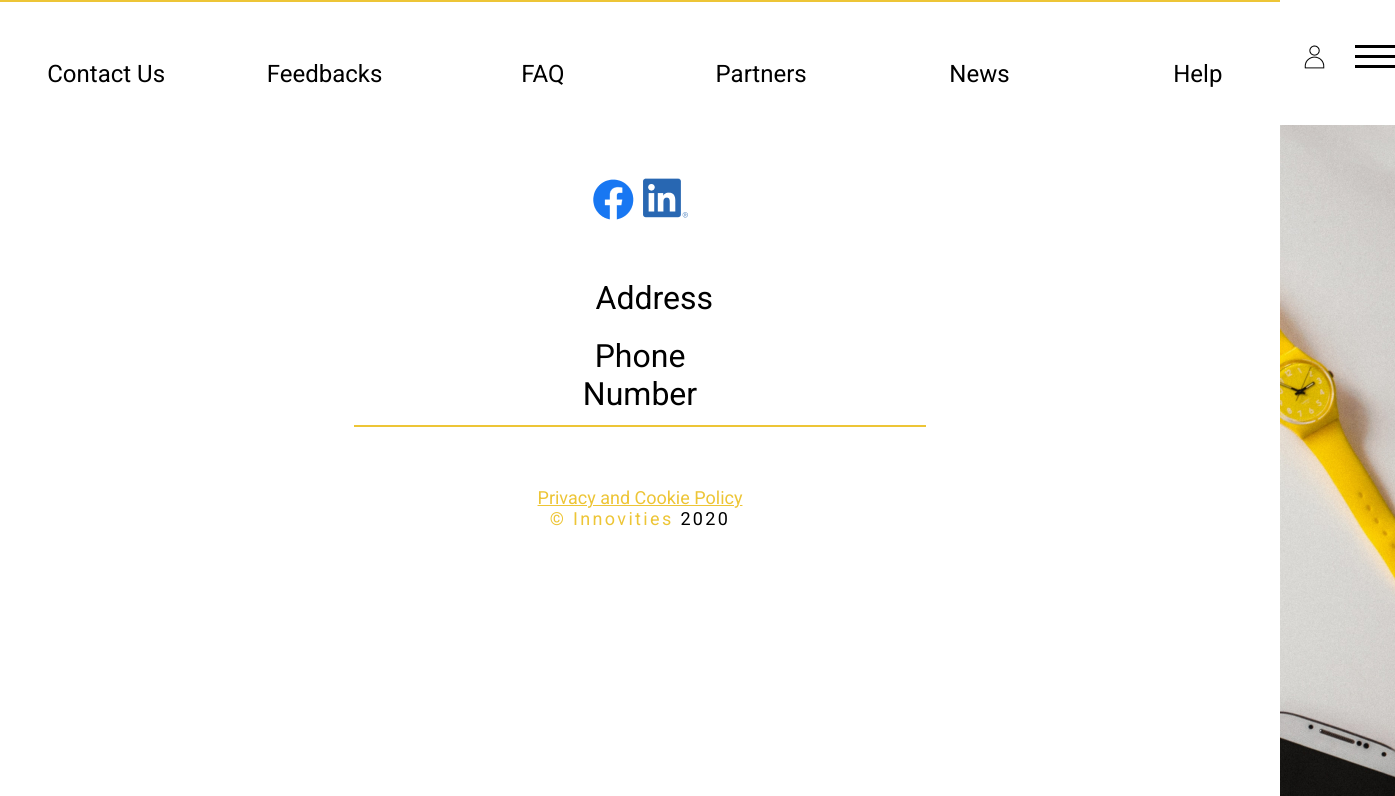
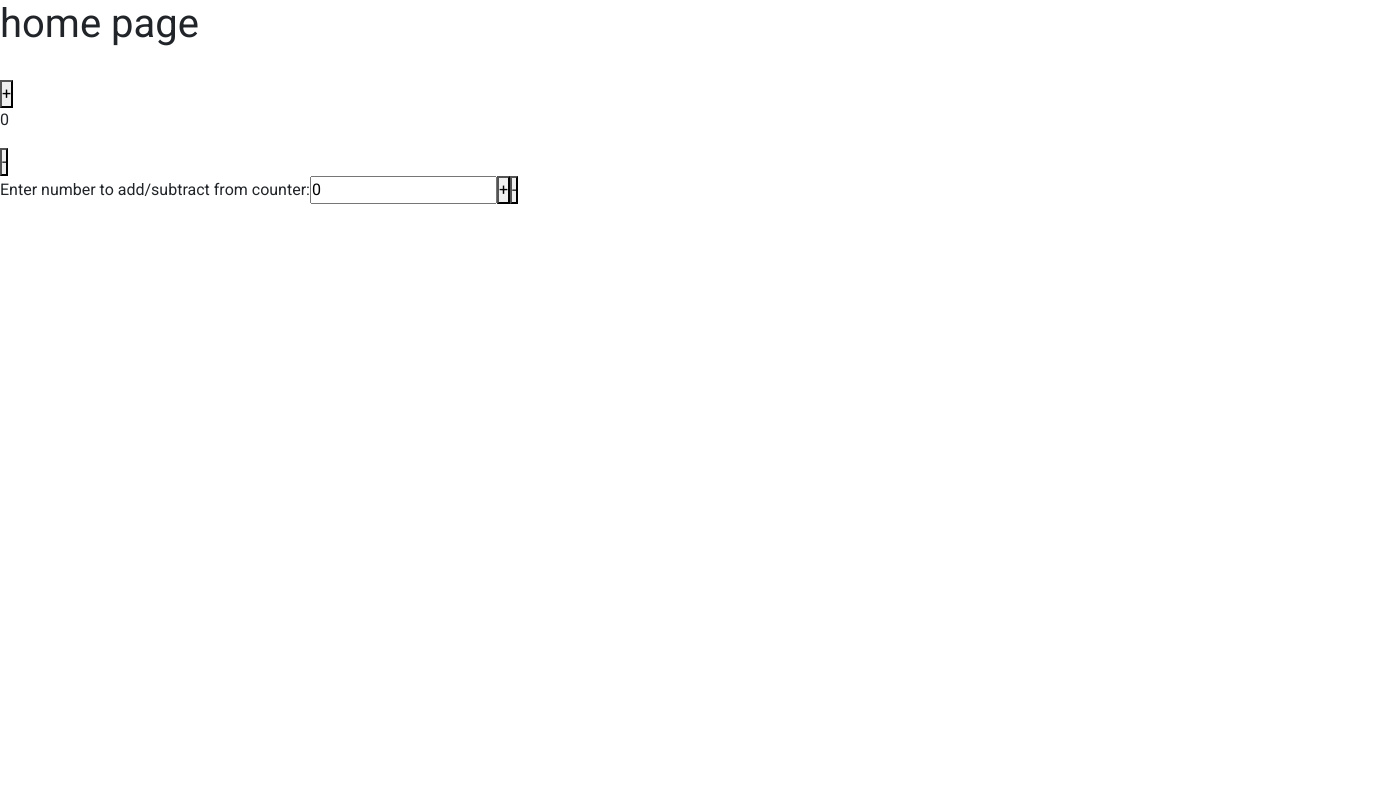
Before and after one commit to grigor-aramyan/generAItor, a React app: page / in a window 1280 px wide. Shown: the top 796 px of the page, 1395 px wide, since content can reach past the window. Built offline with nearby package versions, Linux system fonts and the light colour scheme.

Commit message:
add Homepage component

```diff
--- a/src/components/App.js
+++ b/src/components/App.js
@@ -1,9 +1,6 @@
 import React, { Component } from 'react';
 import { connect } from 'react-redux';
 import PropTypes from 'prop-types';
-
-// import Partners from './Partners';
-import AboutUsPage from './aboutUs/AboutUsPage';
 
 // actions
 import {
@@ -53,8 +50,7 @@ class App extends Component {
 
         return(
             <div>
-                <AboutUsPage />
-                {/*<h1>home page</h1>
+                <h1>home page</h1>
                 <br />
                 <button onClick={this.props.incrementCounter}>+</button>
                 <p>{ counter }</p>
@@ -68,7 +64,7 @@ class App extends Component {
                     id='counter-input'
                     type='number' />
                 <button onClick={this.onIncrementWithNumber}>+</button>
-                <button onClick={this.onDecrementWithNumber}>-</button>*/}
+                <button onClick={this.onDecrementWithNumber}>-</button>
             </div>
         );
     }
--- /dev/null
+++ b/src/components/homepage/Homepage.js
@@ -0,0 +1,22 @@
+import React from 'react';
+
+// components
+import Header from '../Header';
+import Main from './Main';
+import Partners from './Partners';
+import Services from './Services';
+import Footer from '../Footer';
+
+const Homepage = () => {
+    return(
+        <div>
+            <Header />
+            <Main />
+            <Services />
+            <Partners />
+            <Footer />
+        </div>
+    )
+}
+
+export default Homepage;
--- a/src/index.js
+++ b/src/index.js
@@ -7,17 +7,14 @@ import store from './store';
 // Components
 import App from './components/App';
 import AboutUsPage from './components/aboutUs/AboutUsPage';
-/*import Header from './components/Header';
-import Services from './components/Services';
-import Footer from './components/Footer';
-import Pricing from './components/Pricing/Pricing';*/
+import Homepage from './components/homepage/Homepage';
 
 ReactDOM.render(
   <Provider store={store}>
     <Router>
       <Route path="/">
         <Switch>
-          <Route exact path="/" component={AboutUsPage} />
+          <Route exact path="/" component={App} />
           <Route
             path="/*"
             render={() => {
```
